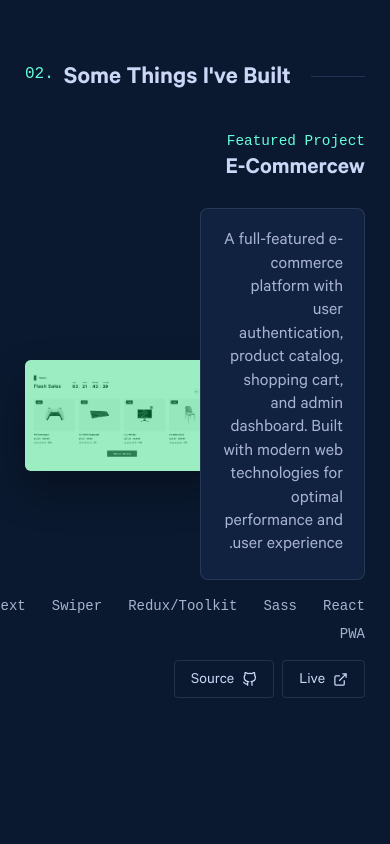
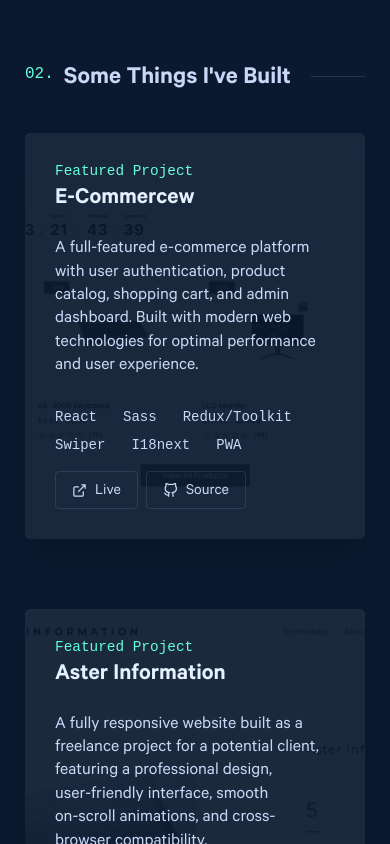
Before and after one commit to Moamal-2000/moamal-alaa, a Next.js app: page / in a window 390 px wide. Shown: the part 1520-2364 px from the top of the page. Built offline with nearby package versions, Linux system fonts and the light colour scheme.

Commit message:
style: support responsiveness to ProjectsSection for all screen sizes

```diff
--- a/src/components/Home/ProjectsSection/FeaturedProjects/FeaturedProject/FeaturedProject.jsx
+++ b/src/components/Home/ProjectsSection/FeaturedProjects/FeaturedProject/FeaturedProject.jsx
@@ -11,7 +11,11 @@ const FeaturedProject = ({ data, shouldReverse }) => {
       <div className={s.content}>
         <div className={s.projectHeader}>
           <span className={s.featuredText}>Featured Project</span>
-          <h3 className={s.title}>{title}</h3>
+          <h3 className={s.title}>
+            <a href={liveUrl} target="_blank" rel="noopener noreferrer">
+              {title}
+            </a>
+          </h3>
         </div>
 
         <p className={s.description}>{description}</p>
--- a/src/components/Home/ProjectsSection/FeaturedProjects/FeaturedProject/FeaturedProject.module.scss
+++ b/src/components/Home/ProjectsSection/FeaturedProjects/FeaturedProject/FeaturedProject.module.scss
@@ -1,3 +1,5 @@
+@use "@/styles/mixins" as m;
+
 .featuredProject {
   display: grid;
   gap: 10px;
@@ -6,10 +8,44 @@
   position: relative;
 }
 
+@include m.medium {
+  .featuredProject {
+    display: flex;
+    flex-direction: column;
+    align-items: flex-start;
+  }
+}
+
+@include m.small {
+  .featuredProject {
+    display: grid;
+    grid-template-columns: repeat(12, 1fr);
+    direction: ltr;
+  }
+}
+
 .featuredProject .content {
   position: relative;
   grid-area: 1 / 1 / -1 / 7;
   z-index: 2;
+}
+
+@include m.small {
+  .featuredProject .content {
+    display: flex;
+    flex-direction: column;
+    justify-content: center;
+    height: 100%;
+    grid-column: 1 / -1;
+    padding: 30px;
+    z-index: 5;
+  }
+}
+
+@include m.very-small {
+  .featuredProject .content {
+    padding: 25px;
+  }
 }
 
 .content .projectHeader {
@@ -22,11 +58,29 @@
   color: #64ffda;
 }
 
+@include m.very-small {
+  .content .projectHeader .featuredText {
+    font-size: .85rem;
+  }
+}
+
 .content .projectHeader .title {
   font-size: clamp(1.5rem, 5vw, 1.75rem);
   font-weight: 700;
   color: #ccd6f6;
   margin: 2px 0 16px;
+  transition: color .3s ease;
+
+  &:hover {
+    color: #64ffda;
+  }
+}
+
+@include m.small {
+  .content .projectHeader .title {
+    margin-bottom: 0;
+    color: #e6f1ff;
+  }
 }
 
 .content .description {
@@ -41,6 +95,29 @@
   text-wrap: pretty;
 }
 
+@include m.medium {
+  .content .description {
+    max-width: 540px;
+    width: 100%;
+  }
+}
+
+@include m.small {
+  .content .description {
+    background-color: transparent;
+    border: none;
+    padding: 0;
+    padding-bottom: 12px;
+    color: #ccd6f6;
+  }
+}
+
+@include m.very-small {
+  .content .description {
+    font-size: 1rem;
+  }
+}
+
 .content .techList {
   display: flex;
   flex-wrap: wrap;
@@ -50,9 +127,28 @@
   width: 440px;
 }
 
+@include m.large {
+  .content .techList {
+    width: 320px;
+  }
+}
+
+@include m.medium {
+  .content .techList {
+    width: fit-content;
+    display: inline-flex;
+  }
+}
+
 .featuredProject[dir=rtl] .content .techList {
   left: auto;
   right: -13px;
+}
+
+@include m.small {
+  .featuredProject[dir=rtl] .content .techList {
+    left: -13px;
+  }
 }
 
 .content .techList li {
@@ -70,12 +166,41 @@
   }
 }
 
+@include m.small {
+  .content .techList li {
+    color: #ccd6f6;
+  }
+}
+
+@include m.very-small {
+  .content .techList li {
+    font-size: .8rem;
+  }
+}
+
 .content .projectLinks {
   display: flex;
   align-items: center;
   gap: 8px;
   width: fit-content;
   user-select: none;
+}
+
+@include m.medium {
+  .content .projectLinks {
+    display: inline-flex;
+    margin: 12px 0;
+    position: relative;
+    top: 4px;
+  }
+}
+
+@media (max-width: 850px) {
+  .content .projectLinks {
+    display: flex;
+    top: 0;
+    margin: 0;
+  }
 }
 
 .featuredProject[dir=rtl] .content .projectLinks {
@@ -108,11 +233,18 @@
   border-radius: 6px;
   box-shadow: 0 20px 40px rgba(0, 0, 0, .3);
   cursor: pointer;
-  aspect-ratio: 14 / 8;
   position: relative;
   overflow: hidden;
   grid-area: 1 / 6 / -1 / -1;
   z-index: 1;
+}
+
+@include m.small {
+  .featuredProject .previewImg {
+    grid-column: 1 / -1;
+    height: 100%;
+    opacity: .25;
+  }
 }
 
 .featuredProject .previewImg::before {
@@ -126,6 +258,12 @@
   transition: all .15s cubic-bezier(0.645, 0.045, 0.355, 1);
 }
 
+@include m.small {
+  .featuredProject .previewImg::before {
+    background-color: #0b1c31b1;
+  }
+}
+
 .featuredProject .previewImg:hover::before {
   mix-blend-mode: screen;
   filter: grayscale(100%) contrast(2) brightness(90%);
@@ -135,7 +273,7 @@
   width: 100%;
   height: 100%;
   object-fit: cover;
-  filter: grayscale(100%) brightness(0.9);
+  filter: grayscale(100%) brightness(.9);
   transition: filter .1s .1s cubic-bezier(.4, 0, .2, 1);
 }
 
--- a/src/components/Home/ProjectsSection/FeaturedProjects/FeaturedProjects.module.scss
+++ b/src/components/Home/ProjectsSection/FeaturedProjects/FeaturedProjects.module.scss
@@ -1,5 +1,19 @@
+@use "@/styles/mixins" as m;
+
 .featuredProjects {
   display: flex;
   flex-direction: column;
   gap: 200px;
 }
+
+@include m.medium {
+  .featuredProjects {
+    gap: 150px;
+  }
+}
+
+@include m.small {
+  .featuredProjects {
+    gap: 70px;
+  }
+}
```
